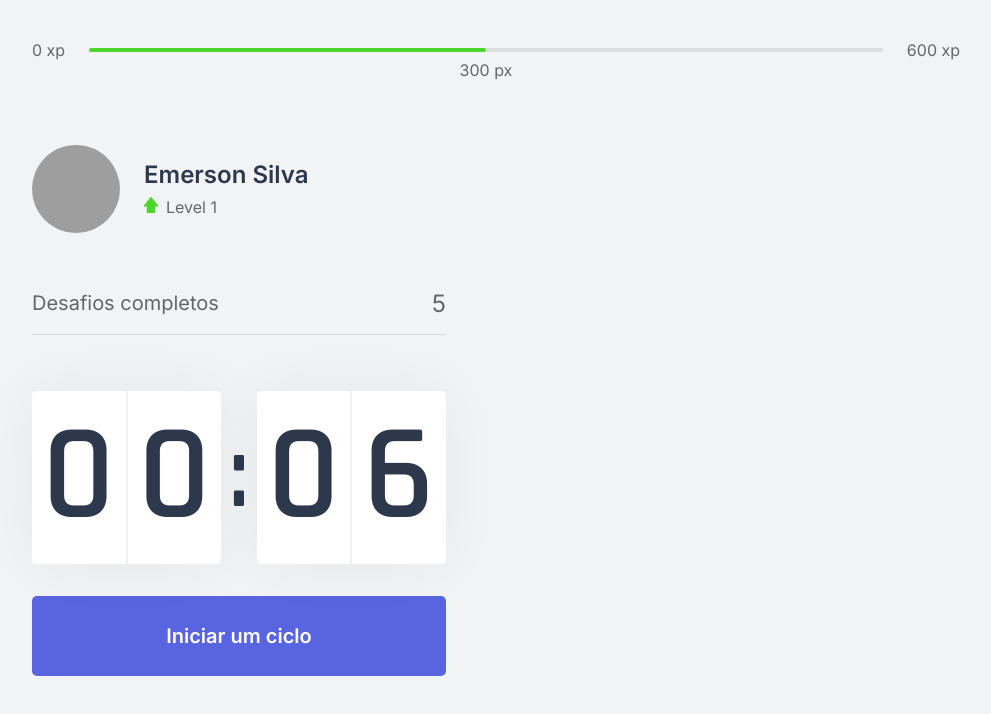
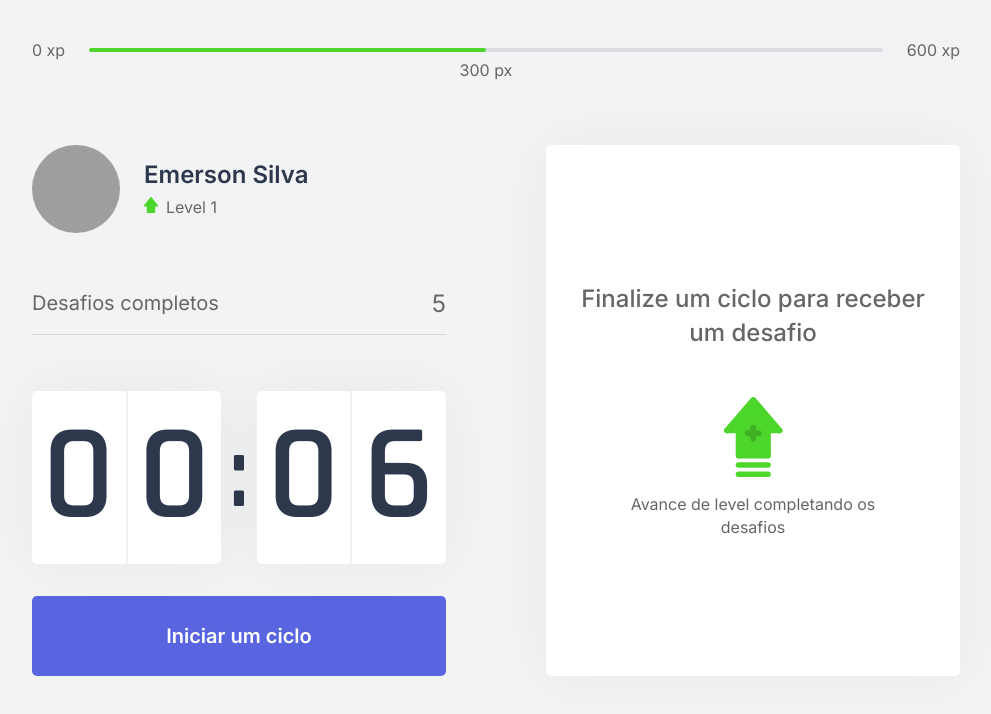
Before and after one commit to eps364/moveit-next, a Next.js app: page / in a window 1280 px wide. Shown: the top 714 px of the page, without its empty margins (144-1135 px from the left). Built offline with nearby package versions, Linux system fonts and the light colour scheme; grey boxes are pictures that could not be loaded.

Commit message:
Add ChallengeBox

```diff
--- /dev/null
+++ b/src/components/ChallengeBox.tsx
@@ -0,0 +1,15 @@
+import styles from '../styles/components/ChallengeBox.module.css'
+
+export function ChallegeBox() {
+    return (
+        <div className={styles.challengeBoxContainer}>
+            <div className={styles.challengeBoxNotActive}>
+                <strong>Finalize um ciclo para receber um desafio</strong>
+                <p>
+                    <img src="icons/level-up.svg" alt="Level Up"/>
+                    Avance de level completando os desafios
+                </p>
+            </div>
+        </div>
+    )
+}
--- a/src/pages/index.tsx
+++ b/src/pages/index.tsx
@@ -1,9 +1,10 @@
+import Head from 'next/head'
 import { CompletedChallenges } from '../components/CompletedChallenges';
 import { Countdown } from '../components/Countdown';
 import { ExperienceBar } from "../components/ExperienceBar";
 import { Profile } from "../components/Profile";
+import { ChallegeBox } from '../components/ChallengeBox';
 
-import Head from 'next/head'
 
 import styles from '../styles/pages/Home.module.css'
 
@@ -22,7 +23,7 @@ export default function Home() {
           <Countdown />
         </div>
         <div>
-
+          <ChallegeBox />
         </div>
       </section>
     </div>
--- /dev/null
+++ b/src/styles/components/ChallengeBox.module.css
@@ -0,0 +1,40 @@
+.challengeBoxContainer {
+    height: 100%;
+
+    background: var(--white);
+    border-radius: 5px;
+    box-shadow: 0 0 60px rgba(0,0,0,0.05);
+    padding: 1.5rem 2rem;
+
+    display: flex;
+    flex-direction: column;
+    align-items: center;
+    justify-content: center;
+
+    text-align: center;
+}
+
+.challengeBoxNotActive{
+    display: flex;
+    flex-direction: column;
+    align-items: center;
+}
+
+.challengeBoxNotActive strong{
+    font-size: 1.5rem;
+    font-weight: 500 ;
+    line-height: 1.4;
+}
+
+.challengeBoxNotActive p{
+    display: flex;
+    flex-direction: column;
+    align-items: center;
+    line-height: 1.4;
+    max-width: 70%;
+    margin-top: 3rem;
+}
+
+.challengeBoxNotActive p img{
+    margin-bottom: 1rem;
+}
```
